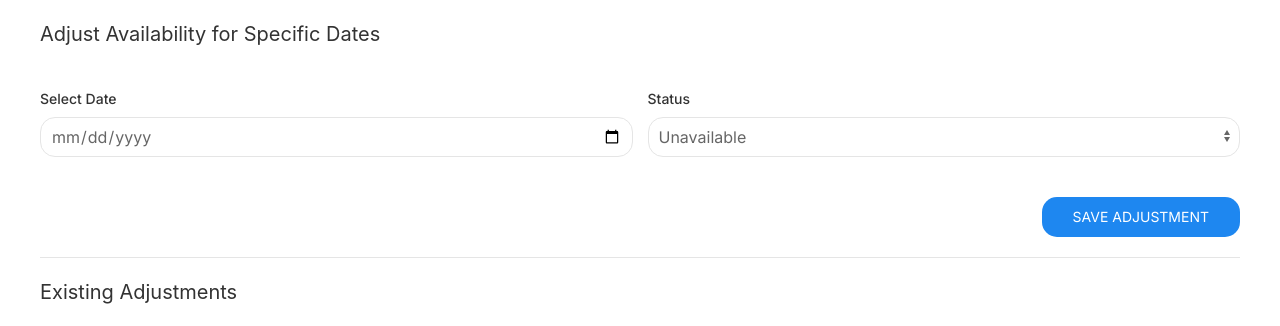
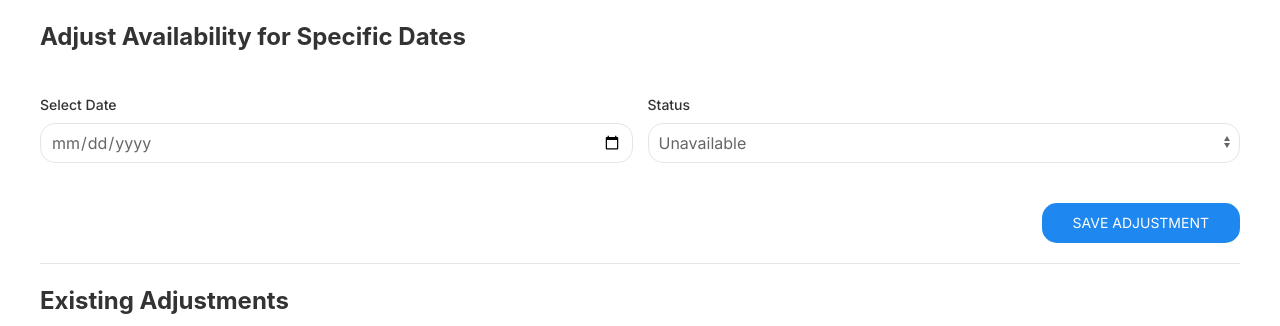
Before and after one commit to MicroGltch/LIWANAG, a PHP site: page /LIWANAG/Dashboards/forTherapist/manageSchedule/override_availability.php in a window 1280 px wide. Shown: the top 326 px of the page. Run offline with PHP 8.4, Linux system fonts and the light colour scheme; the visitor is signed in with stand-in values (Sample User, id 1); data that the repository does not hold is empty; some libraries are stand-ins or nearby versions.

Commit message:
+ therapist dashboard overhaul (wala pa ring view patients still waiting for the holy merge)

```diff
--- a/Appointments/app_manage/upcoming_appointments.php
+++ b/Appointments/app_manage/upcoming_appointments.php
@@ -63,8 +63,8 @@ $appointments = $result->fetch_all(MYSQLI_ASSOC);
 </head>
 <body>
     <div class="uk-container uk-margin-top">
-        <h2>Welcome, <?= htmlspecialchars($_SESSION['username']); ?></h2>
-        <h3>Upcoming Appointments</h3>
+        <h3 class="uk-card-title uk-text-bold">Welcome, <?= htmlspecialchars($_SESSION['username']); ?></h3>
+        <h4 class="uk-card-title uk-text-bold">Upcoming Appointments</h4>
         <table class="uk-table uk-table-striped">
             <thead>
                 <tr>
--- a/Dashboards/forTherapist/manageSchedule/manage_availability.php
+++ b/Dashboards/forTherapist/manageSchedule/manage_availability.php
@@ -73,7 +73,7 @@ while ($row = $bizQuery->fetch_assoc()) {
 </head>
 <body>
     <div class="uk-container uk-margin-top">
-        <h4>Manage Default Availability</h4>
+        <h4 class="uk-card-title uk-text-bold">Manage Default Availability</h4>
 
         <?php
         function generateTimeOptions($start, $end, $interval = 30) {
--- a/Dashboards/forTherapist/manageSchedule/override_availability.php
+++ b/Dashboards/forTherapist/manageSchedule/override_availability.php
@@ -60,7 +60,7 @@ $existingDates = array_column($overrides, 'date'); // Track already blocked date
 </head>
 <body>
     <div class="uk-container uk-margin-top">
-        <h4>Adjust Availability for Specific Dates</h4>
+        <h4 class="uk-card-title uk-text-bold">Adjust Availability for Specific Dates</h4>
 
         <form id="overrideForm" method="POST" class="uk-grid-small" uk-grid>
 
@@ -96,7 +96,7 @@ $existingDates = array_column($overrides, 'date'); // Track already blocked date
         </form>
 
         <hr>
-        <h4 class="uk-margin-top">Existing Adjustments</h4>
+        <h4 class="uk-margin-top uk-card-title uk-text-bold">Existing Adjustments</h4>
         <table class="uk-table uk-table-divider">
             <thead>
                 <tr>
```
